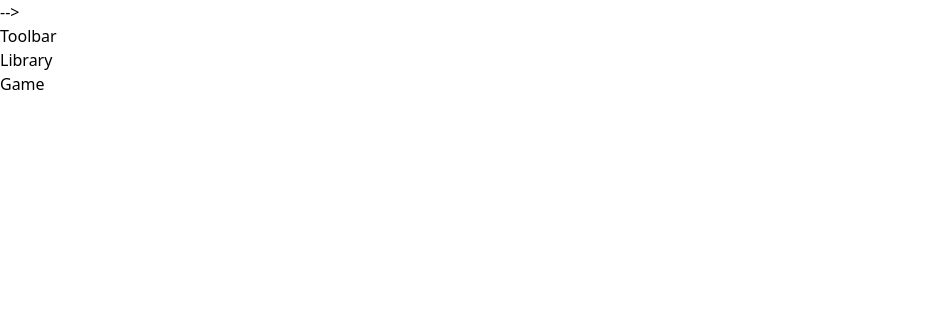
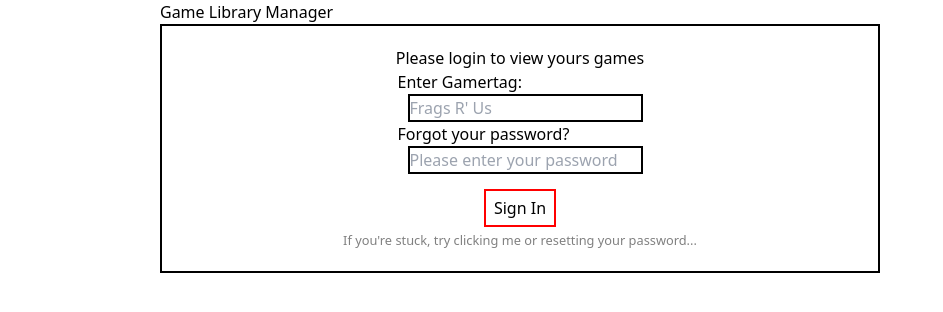
Before and after one commit to IM-Deane/game-library, a React (Create React App) app in the folder client/: page / in a window 1280 px wide. Shown: the top 312 px of the page, without its empty margins (0-943 px from the left). Built offline with nearby package versions, Linux system fonts and the light colour scheme; no server answers.

Commit message:
Version 0.0.7: Ugly login form

```diff
--- a/client/package.json
+++ b/client/package.json
@@ -11,6 +11,7 @@
 		"axios": "^0.21.1",
 		"react": "^17.0.2",
 		"react-dom": "^17.0.2",
+		"react-router-dom": "^5.2.0",
 		"react-scripts": "4.0.3",
 		"web-vitals": "^1.1.2"
 	},
--- a/client/public/index.html
+++ b/client/public/index.html
@@ -12,7 +12,7 @@
 		<link rel="apple-touch-icon" href="%PUBLIC_URL%/logo192.png" />
 
 		<link rel="manifest" href="%PUBLIC_URL%/manifest.json" />
-		-->
+
 		<title>Game Library Manager</title>
 	</head>
 	<body>
--- a/client/src/App.js
+++ b/client/src/App.js
@@ -1,24 +1,26 @@
-import React, { useEffect, useState } from "react";
+import React from "react";
+import {
+	BrowserRouter as Router,
+	Route,
+	Switch,
+	Redirect,
+} from "react-router-dom";
 
-import { getAllGames } from "./api/index.js";
-
-import Library from "./components/Library";
+// Routes
+import Home from "./components/Home/Home.js";
+import Library from "./components/Library/Library.js";
+import Game from "./components/Library/Game/Game.js";
 
 function App() {
-	const [games, setGames] = useState([]);
-
-	useEffect(() => {
-		const games = getAllGames();
-
-		console.log(games);
-	}, []);
-
 	return (
-		<main>
-			<header>Toolbar</header>
-
-			<Library />
-		</main>
+		<Router>
+			<Switch>
+				<Route exact path="/" component={Home} />
+				<Route exact path="/games" component={Library} />
+				<Route exact path="/games/:id" component={Game} />
+				<Redirect to="/" component={Home} />
+			</Switch>
+		</Router>
 	);
 }
 
--- /dev/null
+++ b/client/src/components/Home/Home.js
@@ -0,0 +1,74 @@
+import React, { useState } from "react";
+import { useHistory } from "react-router-dom";
+
+const Home = () => {
+	const [showHint, setShowHint] = useState(false);
+
+	const history = useHistory();
+
+	return (
+		<div
+			style={{
+				width: "960px",
+				height: "450px",
+
+				margin: "0 auto",
+			}}
+		>
+			<h1>Game Library Manager</h1>
+
+			<form
+				style={{
+					width: "75%",
+					border: "2px solid black",
+					padding: "20px 30px",
+					display: "flex",
+					flexDirection: "column",
+					justifyContent: "space-evenly",
+					alignItems: "center",
+				}}
+			>
+				<h2>Please login to view yours games</h2>
+				<fieldset style={{ display: "flex", flexDirection: "column" }}>
+					<label>Enter Gamertag:</label>
+					<input
+						style={{ border: "2px solid black", marginLeft: "10px" }}
+						type="text"
+						placeholder="Frags R' Us"
+					/>
+				</fieldset>
+				<fieldset style={{ display: "flex", flexDirection: "column" }}>
+					<label onClick={() => setShowHint(!showHint)}>
+						Forgot your password?
+					</label>
+					<input
+						style={{ border: "2px solid black", marginLeft: "10px" }}
+						type="password"
+						placeholder="Please enter your password"
+					/>
+				</fieldset>
+				<fieldset style={{ marginTop: "15px" }}>
+					<button
+						style={{ border: "2px solid red", padding: "5px 8px" }}
+						onClick={() => history.push("/games")}
+					>
+						Sign In
+					</button>
+				</fieldset>
+				<fieldset>
+					{showHint ? (
+						<small style={{ color: "blue" }}>
+							Pssst... you can just click the button to login!
+						</small>
+					) : (
+						<small style={{ color: "grey" }}>
+							If you're stuck, try clicking me or resetting your password...
+						</small>
+					)}
+				</fieldset>
+			</form>
+		</div>
+	);
+};
+
+export default Home;
--- a/client/src/components/Library.js
+++ /dev/null
@@ -1,16 +0,0 @@
-import React from "react";
-
-import Game from "./Game";
-
-const Library = () => {
-	return (
-		<div>
-			<h2>Library</h2>
-			<div>
-				<Game />
-			</div>
-		</div>
-	);
-};
-
-export default Library;
--- a/client/src/components/Game.js
+++ b/client/src/components/Library/Game/Game.js
@@ -1,6 +1,6 @@
-import React from "react";
+import React, { useState } from "react";
 
-const Game = () => {
+const Game = ({ game }) => {
 	return (
 		<div>
 			<h2>Game</h2>
--- /dev/null
+++ b/client/src/components/Library/Library.js
@@ -0,0 +1,35 @@
+import React, { useState, useEffect } from "react";
+
+import { getAllGames } from "../../api/index";
+
+import Game from "./Game/Game.js";
+
+const Library = () => {
+	const [games, setGames] = useState([]);
+
+	const handleGames = async () => {
+		const { data } = await getAllGames();
+
+		console.log(data);
+
+		await setGames(data);
+	};
+
+	useEffect(() => {
+		handleGames();
+	}, []);
+
+	return (
+		<div>
+			<header>
+				<h2>My Game Library</h2>
+			</header>
+			{/* Games section */}
+			<section>
+				{games && games.map((game, index) => <Game key={index} game={game} />)}
+			</section>
+		</div>
+	);
+};
+
+export default Library;
```
Also changed, not shown: 2 other files (tests, documents, lock files or other folders).
